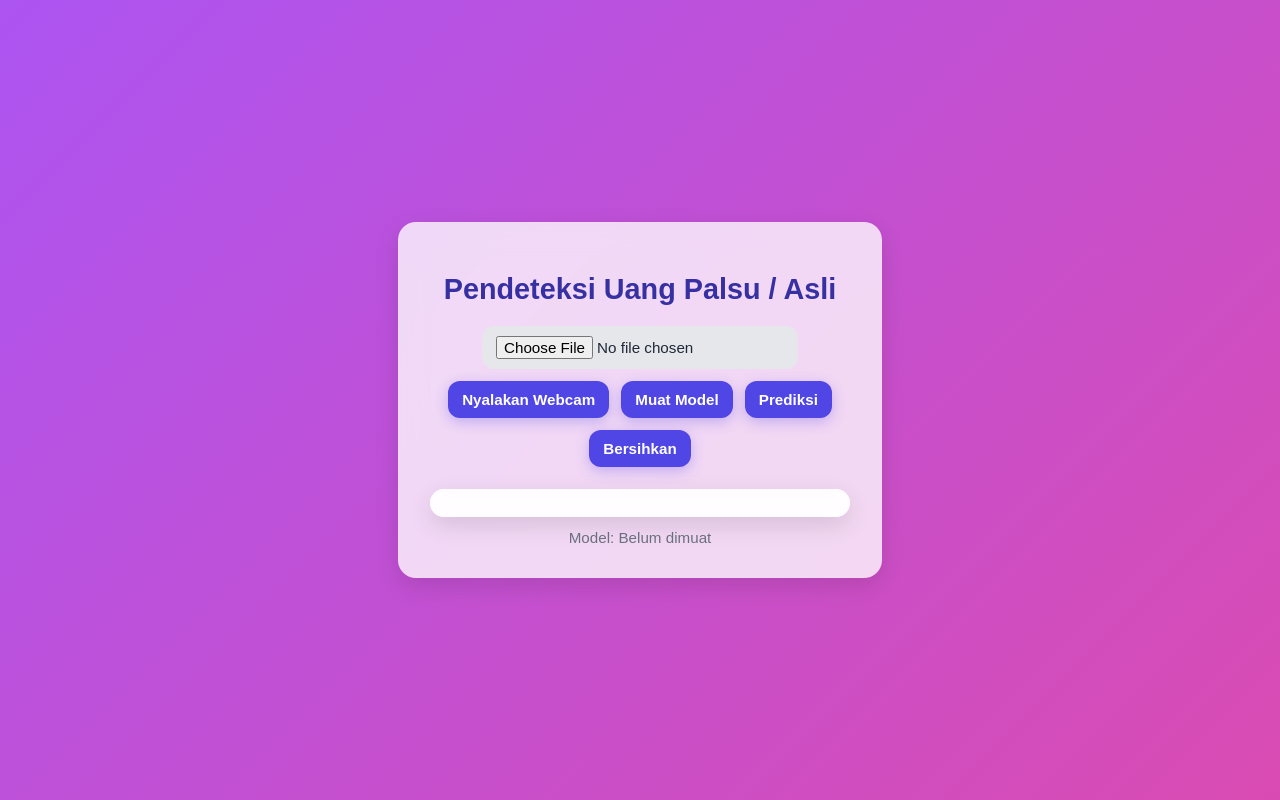
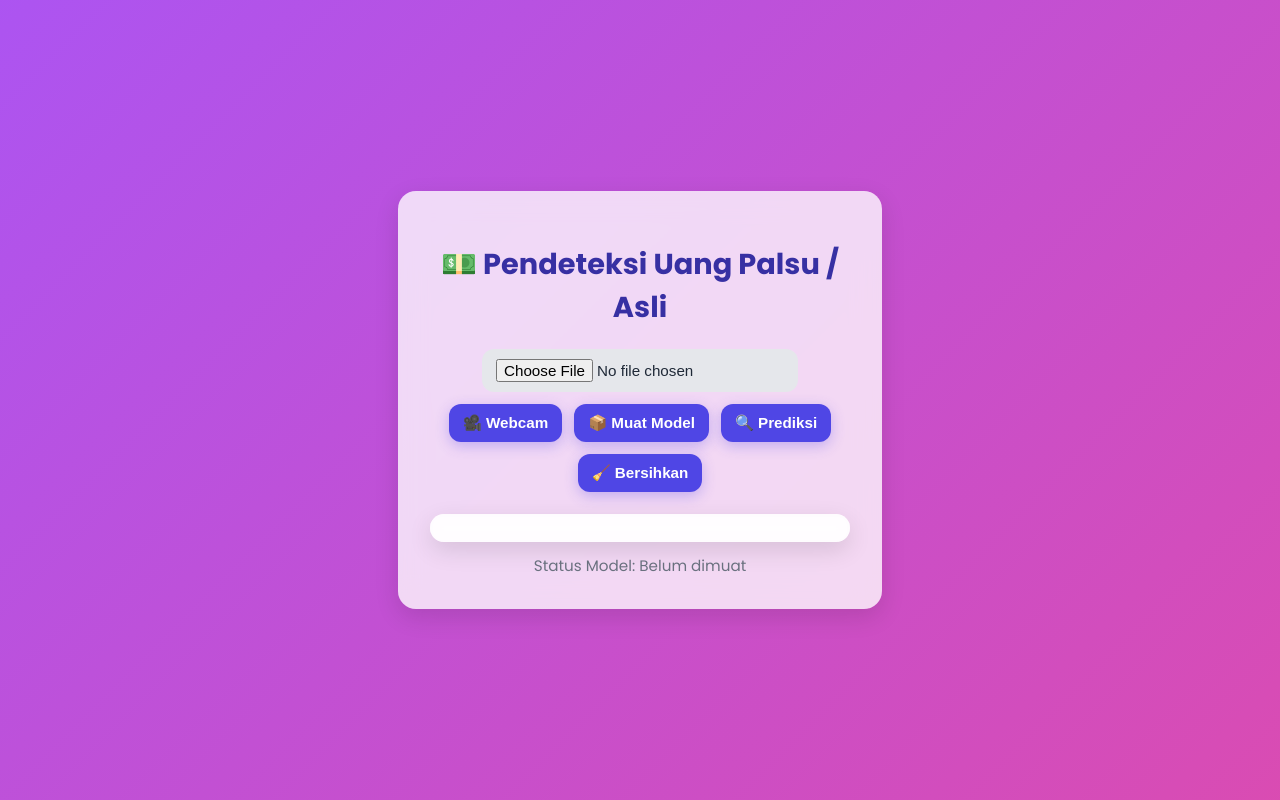
Before and after one commit to ekae5355-collab/pendeteksiuangpalsu-asli, a plain HTML site: page index.html in a window 1280 px wide. Drawn offline with Linux system fonts and the light colour scheme.

Commit message:
Update index.html

```diff
--- a/index.html
+++ b/index.html
@@ -5,18 +5,19 @@
   <meta name="viewport" content="width=device-width, initial-scale=1" />
   <title>Pendeteksi Uang Palsu / Asli</title>
   <link rel="stylesheet" href="style.css" />
+  <link href="https://fonts.googleapis.com/css2?family=Poppins:wght@300;400;600;700&display=swap" rel="stylesheet">
   <script src="https://cdn.jsdelivr.net/npm/@tensorflow/tfjs@4.12.0/dist/tf.min.js"></script>
 </head>
 <body>
   <div class="card">
-    <h1>Pendeteksi Uang Palsu / Asli</h1>
+    <h1>💵 Pendeteksi Uang Palsu / Asli</h1>
 
     <div class="controls">
       <input type="file" id="fileInput" accept="image/*" />
-      <button id="btnWebcam">Nyalakan Webcam</button>
-      <button id="btnLoadModel">Muat Model</button>
-      <button id="btnPredict" disabled>Prediksi</button>
-      <button id="btnClear">Bersihkan</button>
+      <button id="btnWebcam">🎥 Webcam</button>
+      <button id="btnLoadModel">📦 Muat Model</button>
+      <button id="btnPredict" disabled>🔍 Prediksi</button>
+      <button id="btnClear">🧹 Bersihkan</button>
     </div>
 
     <img id="preview" style="display:none" />
@@ -24,7 +25,7 @@
     <canvas id="canvas" width="224" height="224" style="display:none"></canvas>
 
     <div id="result"></div>
-    <div id="modelStatus">Model: <span id="modelName">Belum dimuat</span></div>
+    <div id="modelStatus">Status Model: <span id="modelName">Belum dimuat</span></div>
   </div>
 
   <script src="script.js"></script>
```
